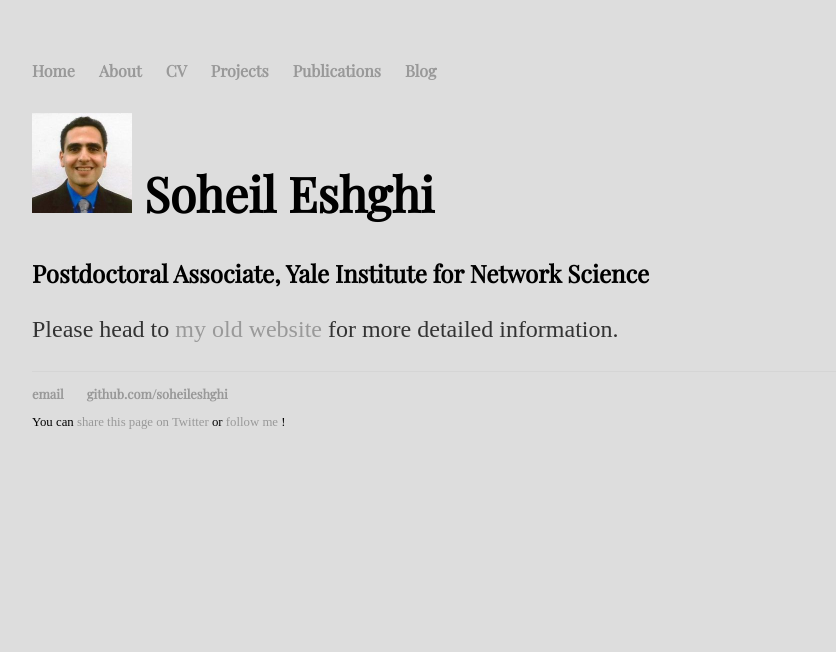
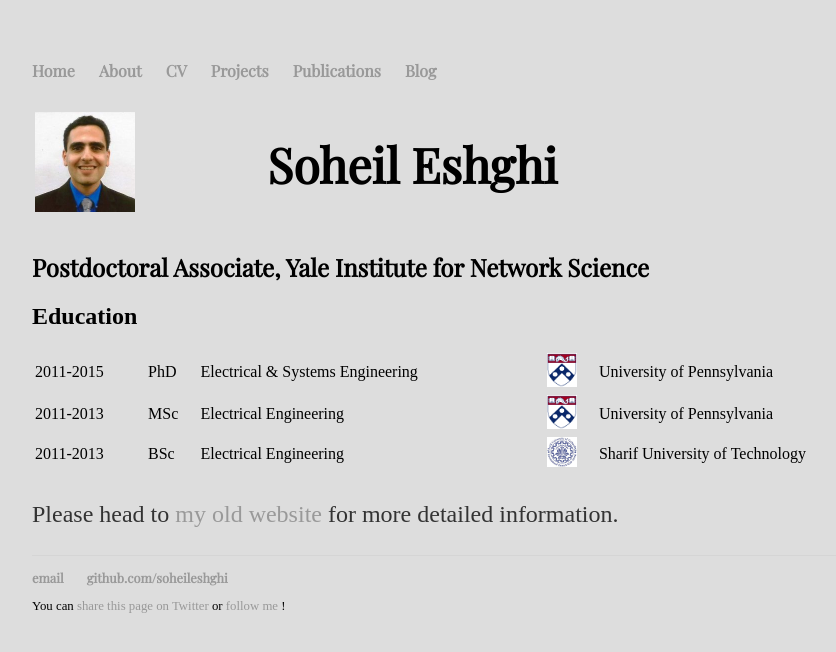
Before and after one commit to SoheilEshghi/SoheilEshghi.github.io, a Jekyll site: the page built from index.html, in a window 1280 px wide. Shown: the top 652 px of the page, without its empty margins (160-996 px from the left). Built offline with Jekyll 4.4.1, drawn with Linux system fonts in a browser that asks for light colours.

Commit message:
First page updates

```diff
--- a/index.html
+++ b/index.html
@@ -4,13 +4,45 @@ title: Soheil Eshghi
 ---
 
 
-<h1>
-	<img src="images/soheil.jpg" style="width:100px;"> Soheil Eshghi
-</h1>
+
+	<table style="width:100%">
+	<tr>
+		<td><img src="images/soheil.jpg" style="width:100px;"></td>
+		<td><h1>Soheil Eshghi</h1></td>
+	</tr>
+</table>
+
 <h2  style="font-family: 'Playfair Display', serif;">
 	Postdoctoral Associate, Yale Institute for Network Science
 </h2>
 
+<h2>Education</h2>
+<table style="width:100%">
+  <tr>
+    <td>2011-2015</td>
+    <td>PhD</td>
+		<td>Electrical & Systems Engineering</td>
+		<td><img src="images/penn.gif" style="width:30px;"></td>
+    <td>University of Pennsylvania </td>
+  </tr>
+  <tr>
+    <td>2011-2013 </td>
+    <td>MSc </td>
+		<td>Electrical Engineering</td>
+		<td><img src="images/penn.gif" style="width:30px;"></td>
+    <td>University of Pennsylvania </td>
+  </tr>
+	<tr>
+		<td>2011-2013 </td>
+		<td>BSc </td>
+		<td>Electrical Engineering</td>
+		<td><img src="images/sharif.jpg" style="width:30px;"></td>
+		<td>Sharif University of Technology </td>
+	</tr>
+</table>
+
+<h2></h2>
+
 <div class="blurb">
 <p>Please head to <a href="http://people.ece.cornell.edu/eshghi">my old website</a> for more detailed information.</p>
 </div><!-- /.blurb -->
```
Also changed, not shown: images/penn.gif (added), images/sharif.jpg (added).
